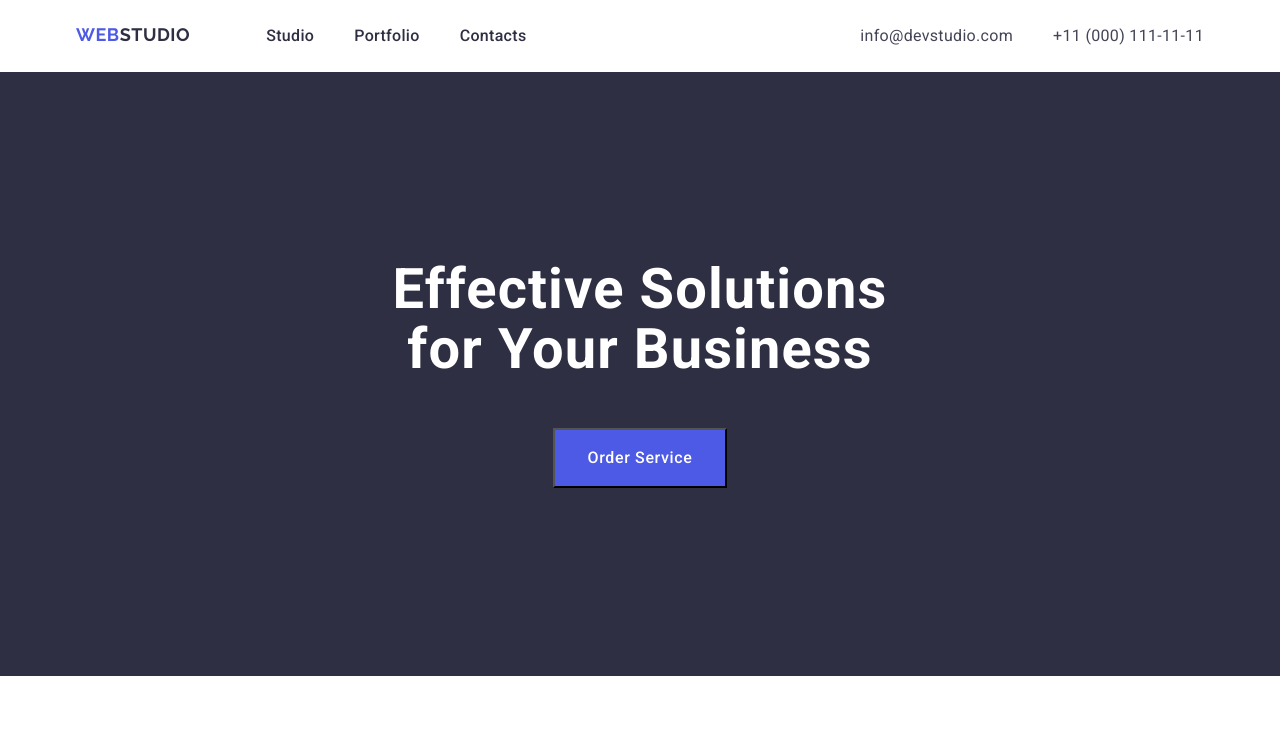
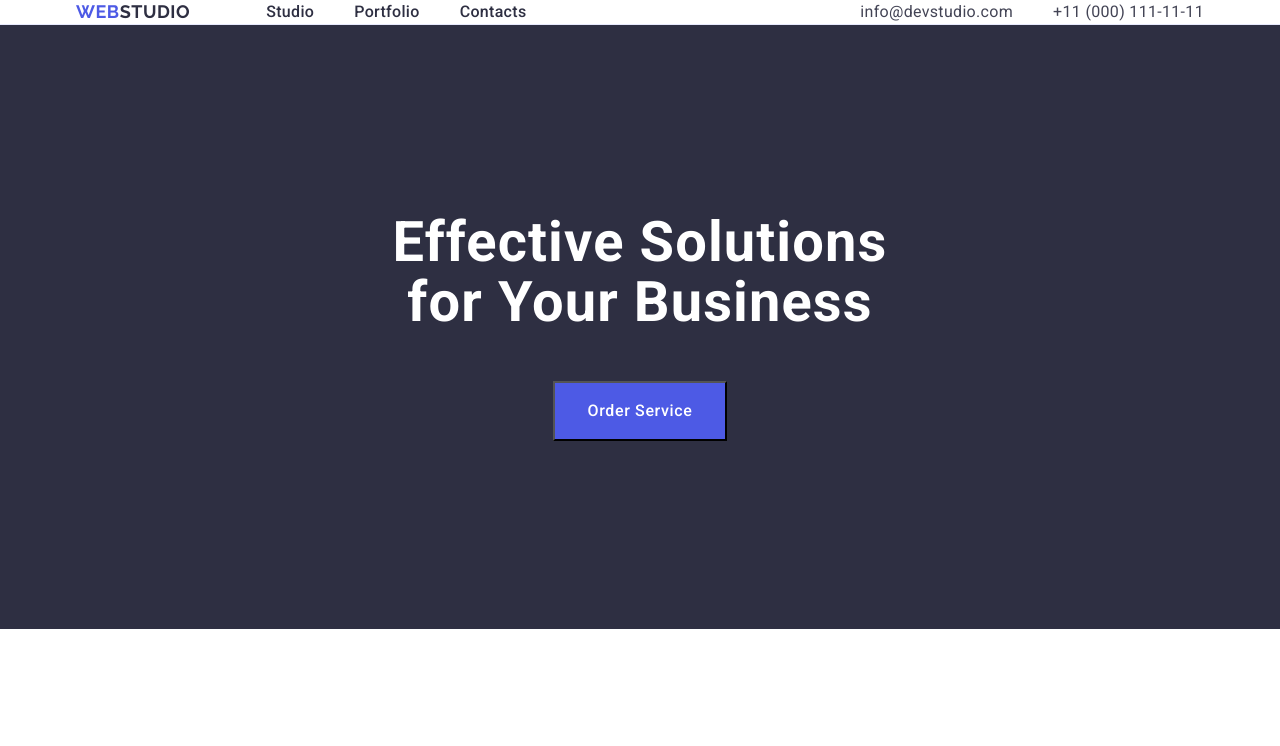
Before and after one commit to Dennis-Pronin/goit-markup-hw-03, a plain HTML site: page index.html in a window 1280 px wide. Shown: the top 746 px of the page. Drawn offline with nearby package versions, Linux system fonts and the light colour scheme.

Commit message:
Fixed header

```diff
--- a/css/style.css
+++ b/css/style.css
@@ -29,8 +29,9 @@ a {
 }
 
 .container {
-  max-width: 1128px;
+  width: 1158px;
   margin: 0 auto;
+  padding: 0 15px;
 }
 
 .hidden {
@@ -62,7 +63,7 @@ a {
 }
 
 .header {
-  padding: 24px 0;
+  border-bottom: 1px solid #e7e9fc;
 }
 
 .header-wrapper {
@@ -72,7 +73,11 @@ a {
 
 .header-nav {
   display: flex;
-  column-gap: 76px;
+  align-items: center;
+}
+
+.header-logo {
+  margin-right: 76px;
 }
 
 .header-menu {
@@ -81,6 +86,7 @@ a {
 }
 
 .header-menu-link {
+  padding: 24px 0;
   font-weight: 500;
   line-height: 1.5;
   letter-spacing: 0.02em;
--- a/index.html
+++ b/index.html
@@ -21,10 +21,9 @@
   </head>
   <body>
     <header class="header">
-      <div class="container">
-        <div class="header-wrapper">
+      <div class="container header-wrapper">
         <nav class="header-nav">
-            <a class="logo" href="./index.html"
+          <a class="logo header-logo" href="./index.html"
             >Web<span class="logo-accent">Studio</span></a
           >
           <ul class="header-menu">
@@ -49,7 +48,6 @@
             </li>
           </ul>
         </address>
-        </div>
       </div>
     </header>
     <main>
```
Lines whose indentation alone changed are shown as unchanged.
